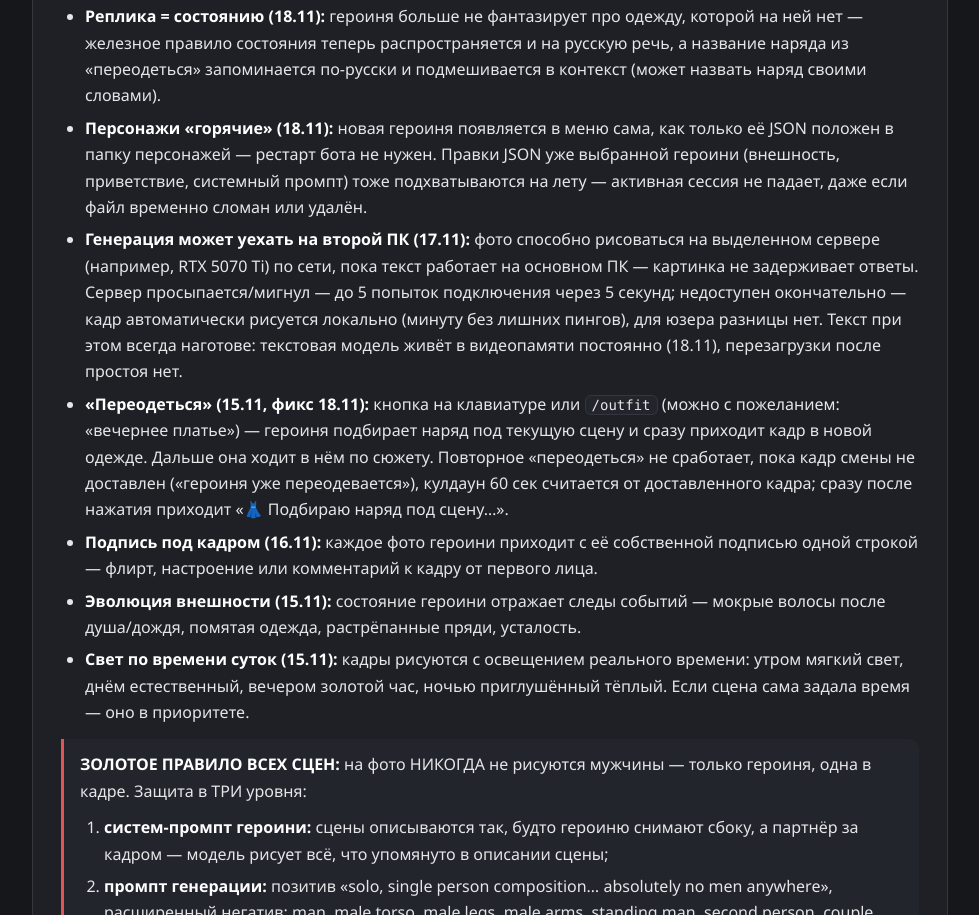
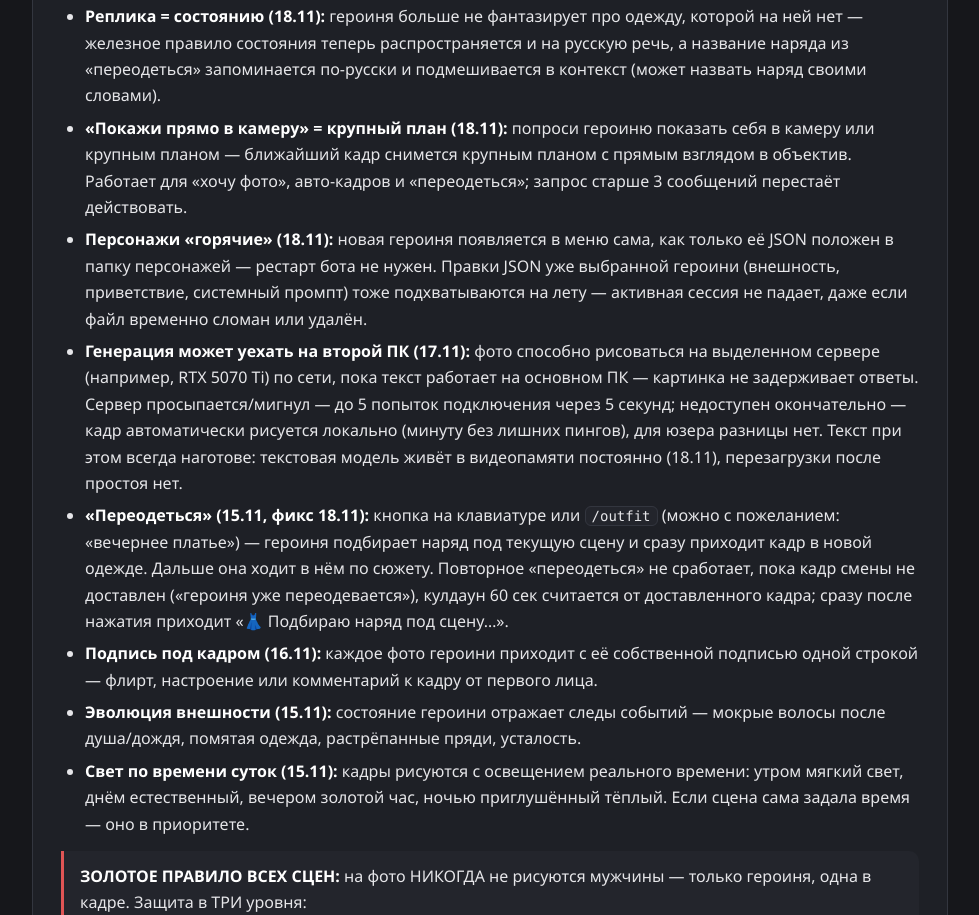
Before and after one commit to Rosheg/rp-tgbot-doc, a plain HTML site: page index.html in a window 1280 px wide. Shown: the part 6377-7292 px from the top of the page, without its empty margins (150-1129 px from the left). Drawn offline with Linux system fonts and the light colour scheme.

Commit message:
doc update 18.11.2026

```diff
--- a/index.html
+++ b/index.html
@@ -406,6 +406,11 @@
         состояния теперь распространяется и на русскую речь, а название
         наряда из «переодеться» запоминается по-русски и подмешивается
         в контекст (может назвать наряд своими словами).</li>
+    <li><b>«Покажи прямо в камеру» = крупный план (18.11):</b> попроси
+        героиню показать себя в камеру или крупным планом — ближайший
+        кадр снимется крупным планом с прямым взглядом в объектив.
+        Работает для «хочу фото», авто-кадров и «переодеться»; запрос
+        старше 3 сообщений перестаёт действовать.</li>
     <li><b>Персонажи «горячие» (18.11):</b> новая героиня появляется в
         меню сама, как только её JSON положен в папку персонажей — рестарт
         бота не нужен. Правки JSON уже выбранной героини (внешность,
```
Also changed, not shown: info.html (+5 -0 lines).
